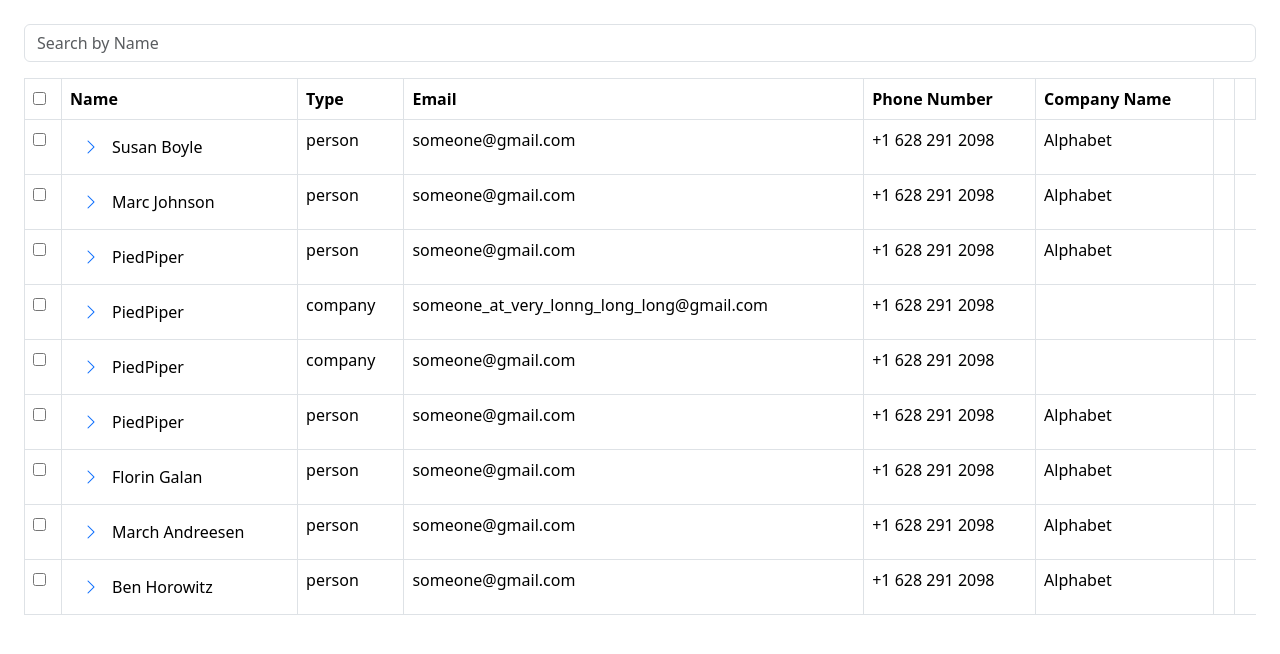
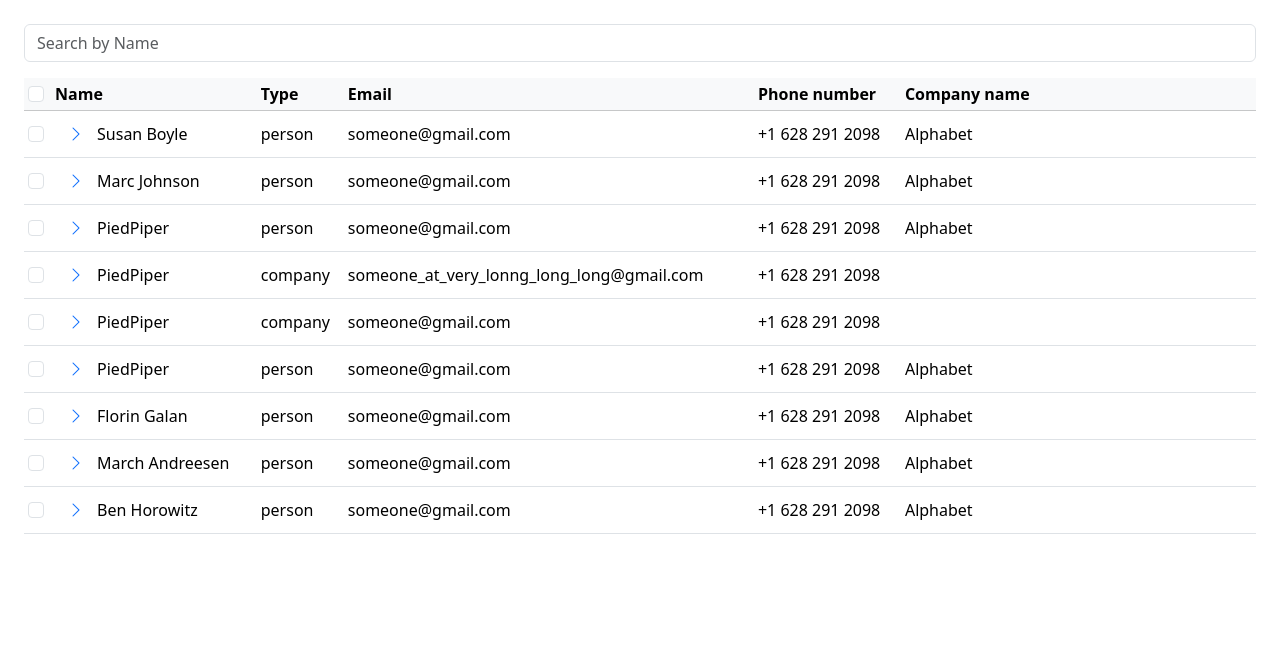
Before and after one commit to kheyreddine/angular-nested-table-test, an Angular app: page / in a window 1280 px wide. Shown: the top 654 px of the page. Built offline with nearby package versions, Linux system fonts and the light colour scheme.

Commit message:
- layout: fixed jittering table on row hover - layout: change table design

```diff
--- a/src/app/nested-table/nested-table.component.html
+++ b/src/app/nested-table/nested-table.component.html
@@ -1,28 +1,28 @@
-<section class="m-4">
+<div class="table-responsive m-4">
   <input type="text" class="form-control mb-3" placeholder="Search by Name" (keyup)="onSearch($event.target)" />
 
-  <table class="table table-bordered" aria-describedby="">
-    <thead class="thead-dark">
+  <table class="table table-hover table-fixed align-middle table-sm" aria-describedby="">
+    <thead class="table-light">
       <tr>
-        <th>
-          <input type="checkbox" (change)="selectAll($event)" [disabled]="anyCheckboxSelected" />
+        <th class="">
+          <input class="form-check-input" type="checkbox" (change)="selectAll($event)" [disabled]="anyCheckboxSelected" />
         </th>
         <th>Name</th>
         <th>Type</th>
         <th>Email</th>
-        <th>Phone Number</th>
-        <th>Company Name</th>
-        <th></th>
-        <th>
+        <th>Phone number</th>
+        <th>Company name</th>
+        <th class="col-2"></th>
+        <!-- <th class="col-2">
           <button class="btn btn-danger" *ngIf="anyCheckboxSelected">Delete multiple</button>
-        </th>
+        </th> -->
       </tr>
     </thead>
     <tbody>
       <ng-container *ngFor="let row of tableData; let i = index">
         <tr class="hover-row" (mouseenter)="hoveredRow = i" (mouseleave)="hoveredRow = null">
           <td>
-            <input type="checkbox" [(ngModel)]="row.selected" (change)="onRowSelect(row)" />
+            <input class="form-check-input" type="checkbox" [(ngModel)]="row.selected" (change)="onRowSelect(row)" />
           </td>
           <td>
             <span class="d-flex align-items-center">
@@ -52,4 +52,4 @@
     </tbody>
   </table>
 
-</section>
+</div>
```
